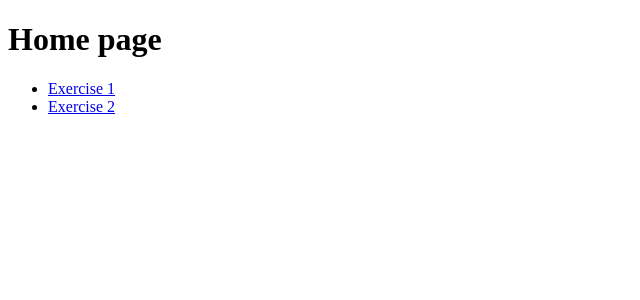
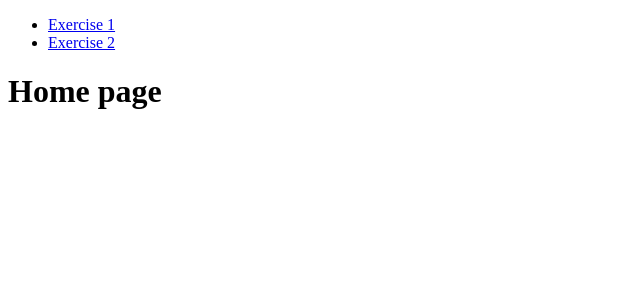
Before and after one commit to Zabai/RangeSlider, a Next.js app: page / in a window 1280 px wide. Shown: the top 300 px of the page, without its empty margins (0-640 px from the left). Built offline with nearby package versions, Linux system fonts and the light colour scheme.

Commit message:
feat: use Navigation component on layout

```diff
--- a/components/Layout/Layout.tsx
+++ b/components/Layout/Layout.tsx
@@ -1,5 +1,6 @@
 import Head from "next/head";
 import { PropsWithChildren } from "react";
+import { Navigation } from "../../features/Navigation/Navigation";
 
 interface Props extends PropsWithChildren {
   title: string;
@@ -11,6 +12,7 @@ export function Layout({ children, title }: Props) {
       <Head>
         <title>{title}</title>
       </Head>
+      <Navigation />
       {children}
     </>
   );
--- a/pages/index.tsx
+++ b/pages/index.tsx
@@ -1,19 +1,9 @@
-import Link from "next/link";
 import { Layout } from "../components/Layout/Layout";
 
 export default function Index() {
   return (
     <Layout title="Range Slider">
       <h1>Home page</h1>
-
-      <ul>
-        <li>
-          <Link href="/exercise1">Exercise 1</Link>
-        </li>
-        <li>
-          <Link href="/exercise2">Exercise 2</Link>
-        </li>
-      </ul>
     </Layout>
   );
 }
```
